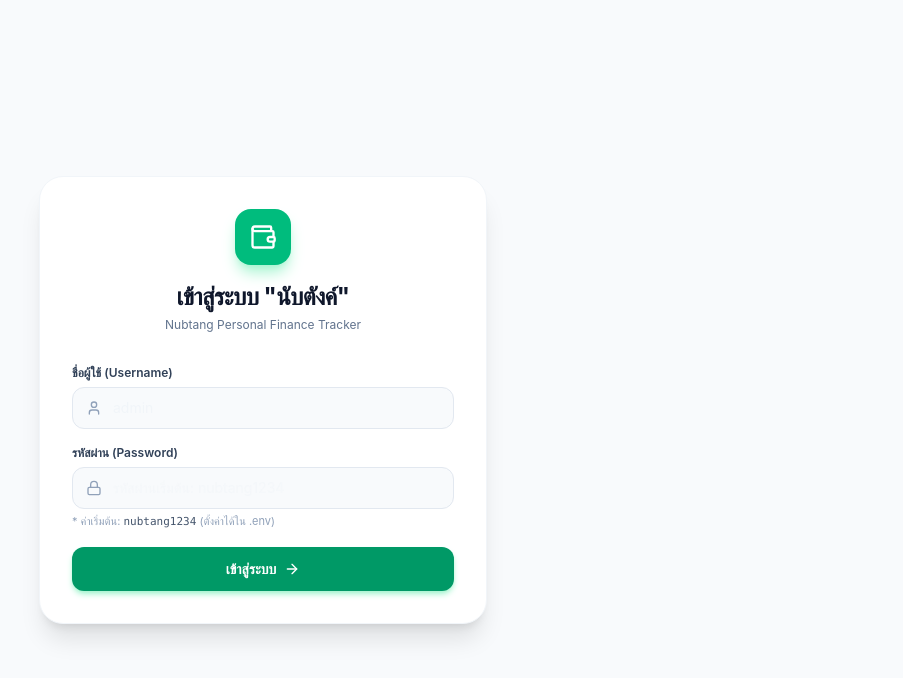
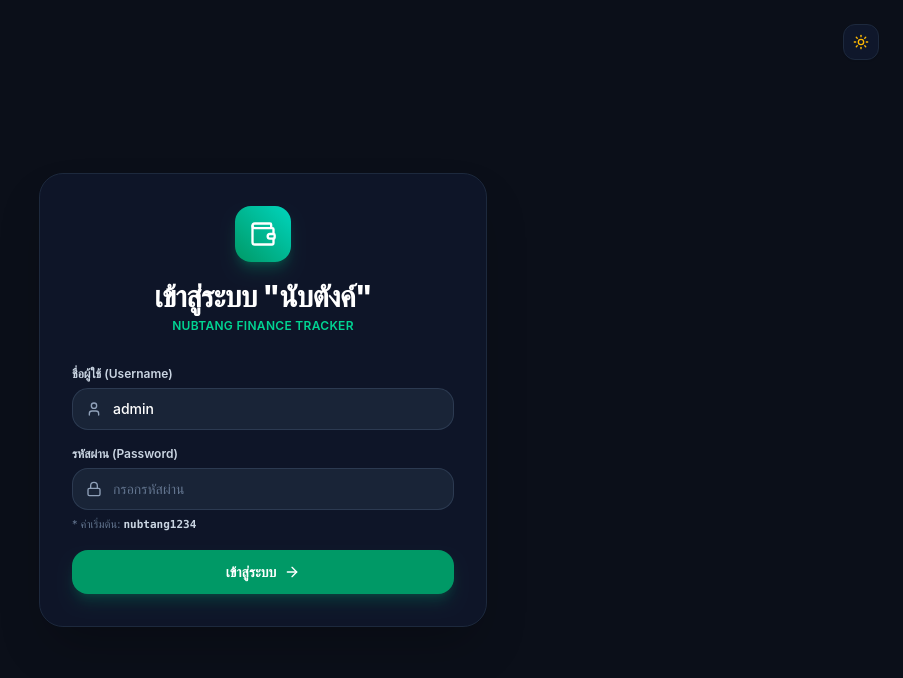
Before and after one commit to Sonty15/nubtung, a Next.js app: page /login in a window 1280 px wide. Shown: the top 678 px of the page, without its empty margins (377-1280 px from the left). Built offline with nearby package versions, Linux system fonts and the light colour scheme.

Commit message:
fix(login): add full dark mode support, clear text styling, and ThemeToggle

```diff
--- a/src/app/login/page.tsx
+++ b/src/app/login/page.tsx
@@ -3,6 +3,7 @@
 import { useState } from 'react';
 import { useRouter } from 'next/navigation';
 import { Wallet, Lock, User, ArrowRight } from 'lucide-react';
+import ThemeToggle from '@/components/ThemeToggle';
 
 export default function LoginPage() {
   const router = useRouter();
@@ -38,25 +39,36 @@ export default function LoginPage() {
   };
 
   return (
-    <div className="min-h-screen flex items-center justify-center p-4 bg-slate-50">
-      <div className="max-w-md w-full bg-white rounded-3xl p-8 shadow-xl border border-slate-100">
-        <div className="text-center mb-8">
-          <div className="w-14 h-14 bg-emerald-500 text-white rounded-2xl flex items-center justify-center mx-auto mb-4 shadow-lg shadow-emerald-200">
+    <div className="min-h-screen flex flex-col items-center justify-center p-4 bg-slate-50 dark:bg-[#0b0f19] transition-colors relative">
+      {/* Top right Theme Toggle */}
+      <div className="absolute top-4 right-4 sm:top-6 sm:right-6">
+        <ThemeToggle />
+      </div>
+
+      <div className="max-w-md w-full bg-white/95 dark:bg-slate-900/90 backdrop-blur-xl rounded-3xl p-6 sm:p-8 shadow-2xl border border-slate-200/80 dark:border-slate-800 transition-colors">
+        <div className="text-center mb-6 sm:mb-8">
+          <div className="w-14 h-14 bg-gradient-to-tr from-emerald-600 to-teal-400 text-white rounded-2xl flex items-center justify-center mx-auto mb-4 shadow-lg shadow-emerald-500/25">
             <Wallet className="w-7 h-7" />
           </div>
-          <h1 className="text-2xl font-bold text-slate-900 tracking-tight">เข้าสู่ระบบ "นับตังค์"</h1>
-          <p className="text-xs text-slate-500 mt-1">Nubtang Personal Finance Tracker</p>
+          <h1 className="text-2xl sm:text-3xl font-extrabold text-slate-900 dark:text-white tracking-tight">
+            เข้าสู่ระบบ "นับตังค์"
+          </h1>
+          <p className="text-xs text-emerald-600 dark:text-emerald-400 font-semibold tracking-wide uppercase mt-1">
+            Nubtang Finance Tracker
+          </p>
         </div>
 
         {error && (
-          <div className="mb-6 p-3.5 rounded-2xl bg-rose-50 border border-rose-200 text-rose-700 text-xs font-medium">
+          <div className="mb-6 p-3.5 rounded-2xl bg-rose-50 dark:bg-rose-950/50 border border-rose-200 dark:border-rose-900 text-rose-700 dark:text-rose-300 text-xs font-semibold">
             {error}
           </div>
         )}
 
         <form onSubmit={handleLogin} className="space-y-4">
           <div>
-            <label className="block text-xs font-semibold text-slate-700 mb-1.5">ชื่อผู้ใช้ (Username)</label>
+            <label className="block text-xs font-semibold text-slate-700 dark:text-slate-300 mb-1.5">
+              ชื่อผู้ใช้ (Username)
+            </label>
             <div className="relative">
               <User className="w-4 h-4 text-slate-400 absolute left-3.5 top-1/2 -translate-y-1/2" />
               <input
@@ -65,13 +77,15 @@ export default function LoginPage() {
                 value={username}
                 onChange={(e) => setUsername(e.target.value)}
                 placeholder="admin"
-                className="w-full pl-10 pr-4 py-2.5 bg-slate-50 border border-slate-200 rounded-xl text-sm focus:outline-none focus:ring-2 focus:ring-emerald-500 focus:bg-white transition-all"
+                className="w-full pl-10 pr-4 py-2.5 bg-slate-50 dark:bg-slate-800/80 border border-slate-200 dark:border-slate-700/80 rounded-2xl text-sm font-medium text-slate-900 dark:text-white focus:outline-none focus:ring-2 focus:ring-emerald-500 focus:bg-white dark:focus:bg-slate-800 transition-all placeholder:text-slate-400 dark:placeholder:text-slate-500"
               />
             </div>
           </div>
 
           <div>
-            <label className="block text-xs font-semibold text-slate-700 mb-1.5">รหัสผ่าน (Password)</label>
+            <label className="block text-xs font-semibold text-slate-700 dark:text-slate-300 mb-1.5">
+              รหัสผ่าน (Password)
+            </label>
             <div className="relative">
               <Lock className="w-4 h-4 text-slate-400 absolute left-3.5 top-1/2 -translate-y-1/2" />
               <input
@@ -79,19 +93,19 @@ export default function LoginPage() {
                 required
                 value={password}
                 onChange={(e) => setPassword(e.target.value)}
-                placeholder="รหัสผ่านเริ่มต้น: nubtang1234"
-                className="w-full pl-10 pr-4 py-2.5 bg-slate-50 border border-slate-200 rounded-xl text-sm focus:outline-none focus:ring-2 focus:ring-emerald-500 focus:bg-white transition-all"
+                placeholder="กรอกรหัสผ่าน"
+                className="w-full pl-10 pr-4 py-2.5 bg-slate-50 dark:bg-slate-800/80 border border-slate-200 dark:border-slate-700/80 rounded-2xl text-sm font-medium text-slate-900 dark:text-white focus:outline-none focus:ring-2 focus:ring-emerald-500 focus:bg-white dark:focus:bg-slate-800 transition-all placeholder:text-slate-400 dark:placeholder:text-slate-500"
               />
             </div>
-            <p className="text-[11px] text-slate-400 mt-1">
-              * ค่าเริ่มต้น: <span className="font-mono text-slate-600">nubtang1234</span> (ตั้งค่าได้ใน .env)
+            <p className="text-[11px] text-slate-400 dark:text-slate-500 mt-1.5">
+              * ค่าเริ่มต้น: <span className="font-mono font-semibold text-slate-600 dark:text-slate-300">nubtang1234</span>
             </p>
           </div>
 
           <button
             type="submit"
             disabled={loading}
-            className="w-full mt-2 py-3 px-4 bg-emerald-600 hover:bg-emerald-700 text-white font-semibold rounded-xl text-sm shadow-md shadow-emerald-200 flex items-center justify-center gap-2 transition-all active:scale-[0.98] disabled:opacity-50"
+            className="w-full mt-2 py-3 px-4 bg-emerald-600 hover:bg-emerald-700 text-white font-bold rounded-2xl text-sm shadow-lg shadow-emerald-600/25 flex items-center justify-center gap-2 transition-all active:scale-[0.98] disabled:opacity-50"
           >
             <span>{loading ? 'กำลังตรวจสอบ...' : 'เข้าสู่ระบบ'}</span>
             <ArrowRight className="w-4 h-4" />
```
